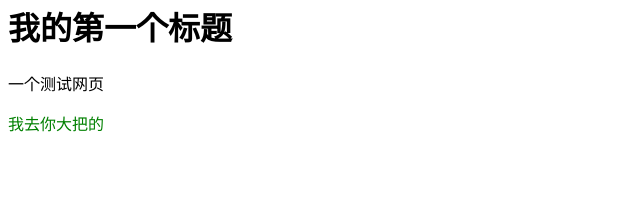
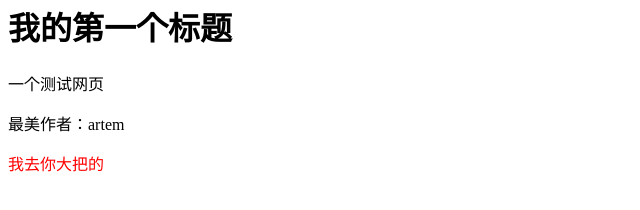
Before and after one commit to aminosi89/wodewangzhan, a plain HTML site: page index.html in a window 1280 px wide. Shown: the part 120-330 px from the top of the page, without its empty margins (0-640 px from the left). Drawn offline with Linux system fonts and the light colour scheme.

Commit message:
Add files via upload

```diff
--- a/index.html
+++ b/index.html
@@ -8,6 +8,7 @@
     <img src="logo.png" width="258" height="90" />
     <h1>我的第一个标题</h1>
     <p title="我去你的">一个测试网页</p>
-    <span style="color: green;">我去你大把的</span>
+    <p>最美作者：artem</p>
+    <span style="color: red;">我去你大把的</span>
 </body>
 </html>
```
